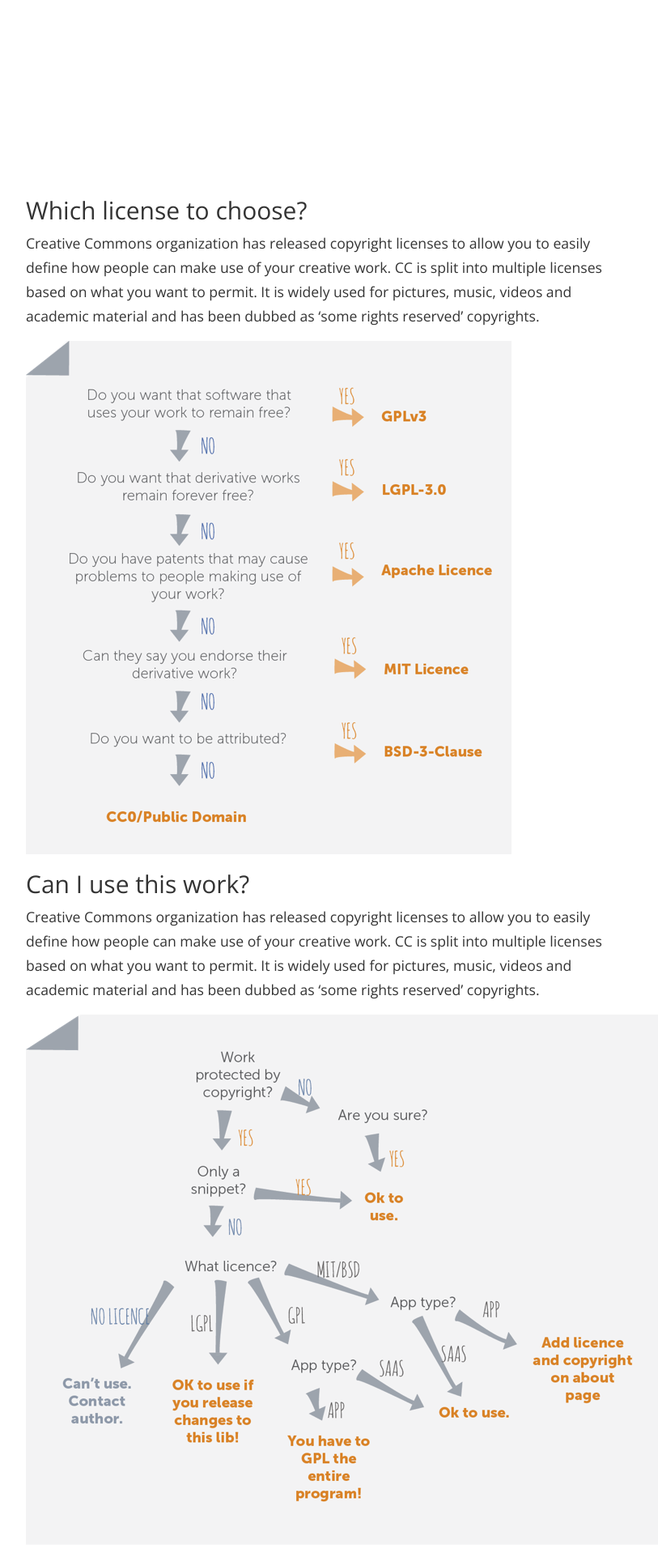
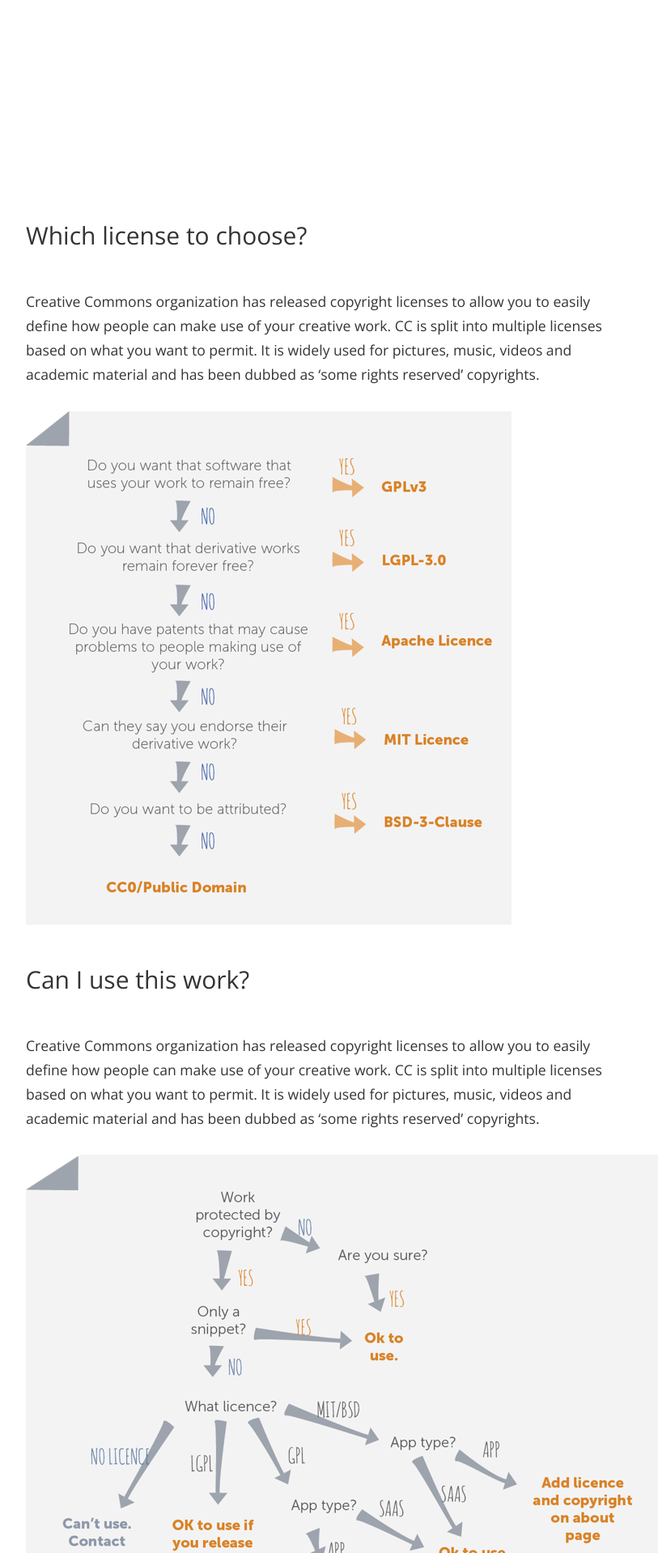
Before and after one commit to futurice/spiceprogram, a Jekyll site: the page built from choose/index.html, in a window 1280 px wide. Shown: the part 570-2488 px from the top of the page at 81% size, without its empty margins (238-1051 px from the left). Built offline with Jekyll 4.4.1, drawn with Linux system fonts in a browser that asks for light colours; nearby versions of some CDN libraries.

Commit message:
Add more spacing between paragraphs

```diff
--- a/assets/css/css.scss
+++ b/assets/css/css.scss
@@ -370,8 +370,14 @@
     font-weight: 700;
   }
 
+  h2 {
+    margin-bottom: 1.7em;
+    margin-top: 1.7em;
+  }
+
   p {
-    margin: 0 0 15px;
+    margin-top: 1.7em;
+    margin-bottom: 1.7em;
   }
 }
 
```
